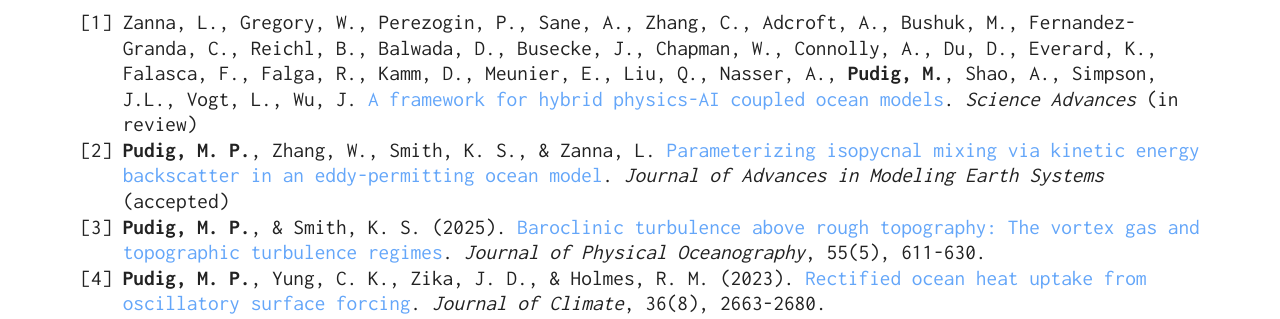
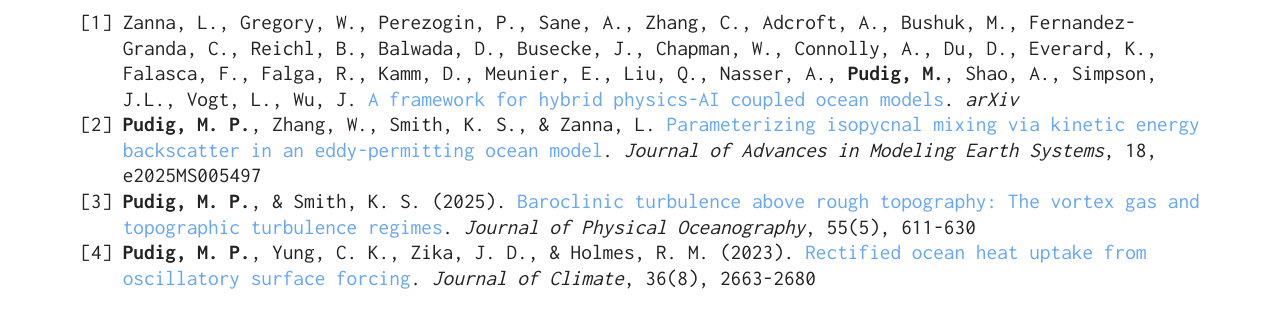
Before and after one commit to mpudig/mpudig.github.io, a plain HTML site: page index.html in a window 1280 px wide. Shown: the part 466-785 px from the top of the page. Drawn offline with nearby package versions, Linux system fonts and the light colour scheme; some icons are missing.

Commit message:
Updates.

```diff
--- a/index.html
+++ b/index.html
@@ -57,10 +57,10 @@
 <!-- raw HTML omitted -->
 <!-- raw HTML omitted -->
 <ol start="4">
-<li>Zanna, L., Gregory, W., Perezogin, P., Sane, A., Zhang, C., Adcroft, A., Bushuk, M., Fernandez-Granda, C., Reichl, B., Balwada, D., Busecke, J., Chapman, W., Connolly, A., Du, D., Everard, K., Falasca, F., Falga, R., Kamm, D., Meunier, E., Liu, Q., Nasser, A., <strong>Pudig, M.</strong>, Shao, A., Simpson, J.L., Vogt, L., Wu, J. <a href="https://arxiv.org/abs/2510.22676">A framework for hybrid physics-AI coupled ocean models</a>. <em>Science Advances</em> (in review)</li>
-<li><strong>Pudig, M. P.</strong>, Zhang, W., Smith, K. S., &amp; Zanna, L. <a href="https://essopenarchive.org/users/788821/articles/1335197-parameterizing-isopycnal-mixing-via-kinetic-energy-backscatter-in-an-eddy-permitting-ocean-model">Parameterizing isopycnal mixing via kinetic energy backscatter in an eddy-permitting ocean model</a>. <em>Journal of Advances in Modeling Earth Systems</em> (accepted)</li>
-<li><strong>Pudig, M. P.</strong>, &amp; Smith, K. S. (2025). <a href="https://journals.ametsoc.org/view/journals/phoc/aop/JPO-D-24-0110.1/JPO-D-24-0110.1.xml">Baroclinic turbulence above rough topography: The vortex gas and topographic turbulence regimes</a>. <em>Journal of Physical Oceanography</em>, 55(5), 611-630.</li>
-<li><strong>Pudig, M. P.</strong>, Yung, C. K., Zika, J. D., &amp; Holmes, R. M. (2023). <a href="https://journals.ametsoc.org/view/journals/clim/36/8/JCLI-D-22-0267.1.xml">Rectified ocean heat uptake from oscillatory surface forcing</a>. <em>Journal of Climate</em>, 36(8), 2663-2680.</li>
+<li>Zanna, L., Gregory, W., Perezogin, P., Sane, A., Zhang, C., Adcroft, A., Bushuk, M., Fernandez-Granda, C., Reichl, B., Balwada, D., Busecke, J., Chapman, W., Connolly, A., Du, D., Everard, K., Falasca, F., Falga, R., Kamm, D., Meunier, E., Liu, Q., Nasser, A., <strong>Pudig, M.</strong>, Shao, A., Simpson, J.L., Vogt, L., Wu, J. <a href="https://arxiv.org/abs/2510.22676">A framework for hybrid physics-AI coupled ocean models</a>. <em>arXiv</em></li>
+<li><strong>Pudig, M. P.</strong>, Zhang, W., Smith, K. S., &amp; Zanna, L. <a href="https://agupubs.onlinelibrary.wiley.com/doi/10.1029/2025MS005497">Parameterizing isopycnal mixing via kinetic energy backscatter in an eddy-permitting ocean model</a>. <em>Journal of Advances in Modeling Earth Systems</em>, 18, e2025MS005497</li>
+<li><strong>Pudig, M. P.</strong>, &amp; Smith, K. S. (2025). <a href="https://journals.ametsoc.org/view/journals/phoc/aop/JPO-D-24-0110.1/JPO-D-24-0110.1.xml">Baroclinic turbulence above rough topography: The vortex gas and topographic turbulence regimes</a>. <em>Journal of Physical Oceanography</em>, 55(5), 611-630</li>
+<li><strong>Pudig, M. P.</strong>, Yung, C. K., Zika, J. D., &amp; Holmes, R. M. (2023). <a href="https://journals.ametsoc.org/view/journals/clim/36/8/JCLI-D-22-0267.1.xml">Rectified ocean heat uptake from oscillatory surface forcing</a>. <em>Journal of Climate</em>, 36(8), 2663-2680</li>
 </ol>
 <h2 id="education">Education</h2>
 <ul>
```
